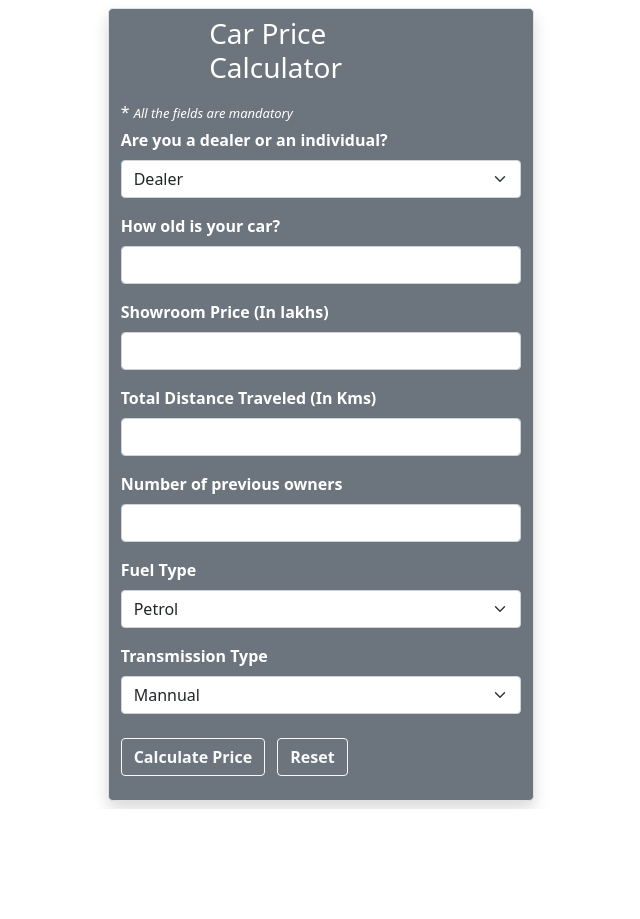
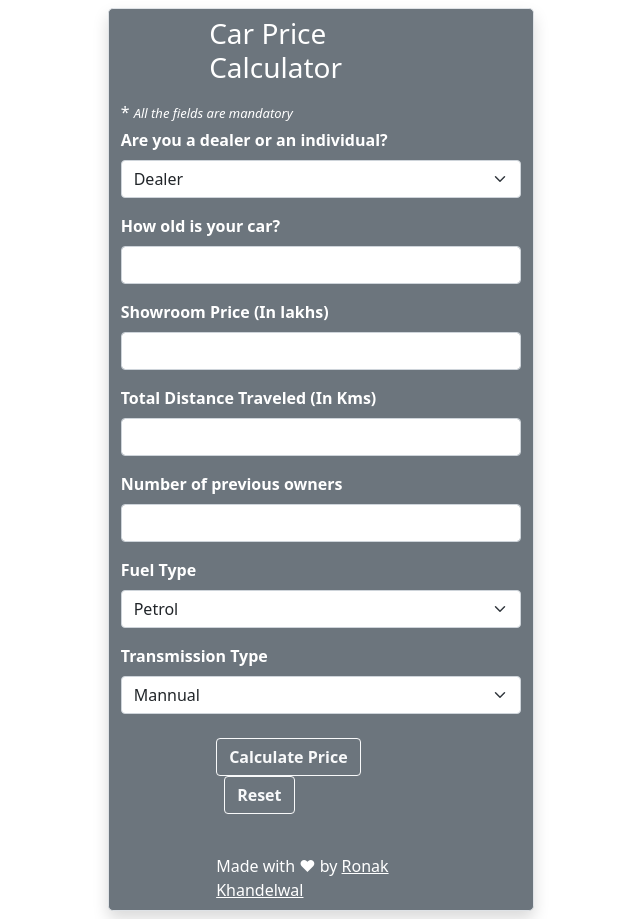
Before and after one commit to ronakkhandlwl/Car-Price-Calculator, a Flask app: page / in a window 1280 px wide. Shown: the whole page, without its empty margins (319-959 px from the left). Before the commit the page ends 809 px from the top, so only its background shows below. Run offline with Flask 2, Linux system fonts and the light colour scheme; parts of the project's set-up code (start-up, migrations or seed data) failed here and were passed over.

Commit message:
Add footer

```diff
--- a/templates/index.html
+++ b/templates/index.html
@@ -28,8 +28,7 @@
       </div>
       <div class="mb-3">
         <label for="year" class="form-label"><b>How old is your car?</b></label>
-        <input type="number" min="0" max="70" class="form-control" id="year" name="year"
-          aria-describedby="emailHelp">
+        <input type="number" min="0" max="70" class="form-control" id="year" name="year" aria-describedby="emailHelp">
       </div>
       <div class="mb-3">
         <label for="price" class="form-label"><b>Showroom Price (In lakhs)</b></label>
@@ -58,13 +57,18 @@
           <option value="0">Automatic</option>
         </select>
       </div>
+      <div class="container col-7">
       <button type="submit" class="btn btn btn-outline-light"><b>Calculate Price</b></button>
       <a href="/" class="mx-2 btn btn btn-outline-light"><b>Reset</b></a>
+    </div>
       <div class="mt-3">
         <b style="color:#ff1a1a;">{{warn}} </b>
       </div>
       <div class="mt-3">
         <b>{{message}}</b>
+      </div>
+      <div class="container col-7">
+        <br>Made with &hearts; by <a target="_blank" style="color: white;" href="https://github.com/ronakkhandlwl">Ronak Khandelwal</a>
       </div>
   </div>
   </form>
```
